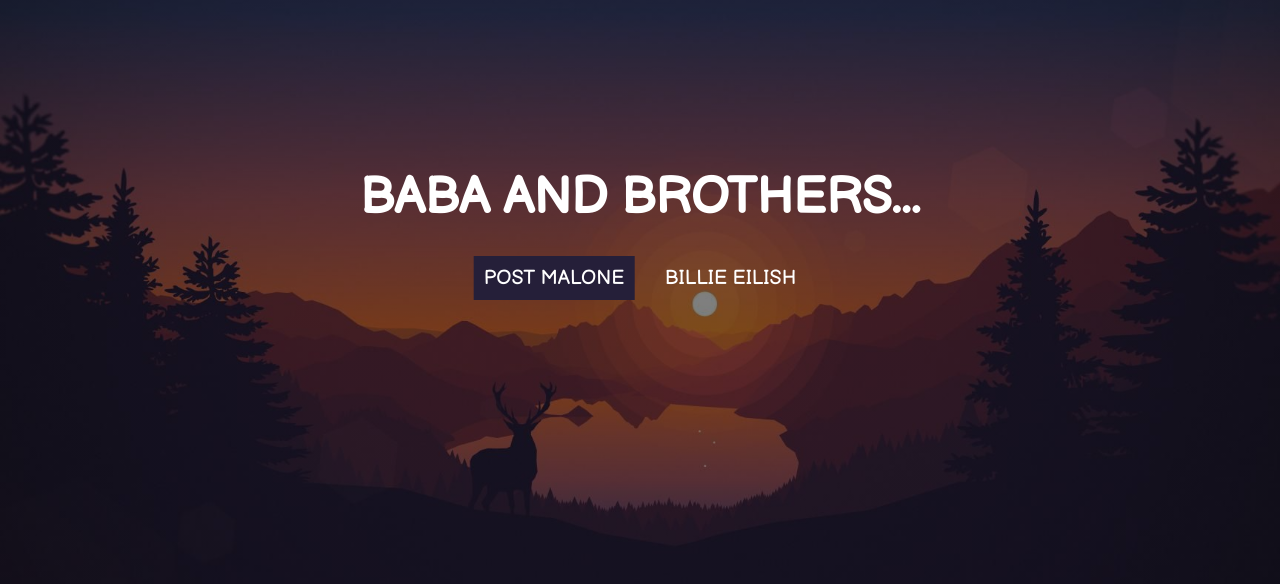
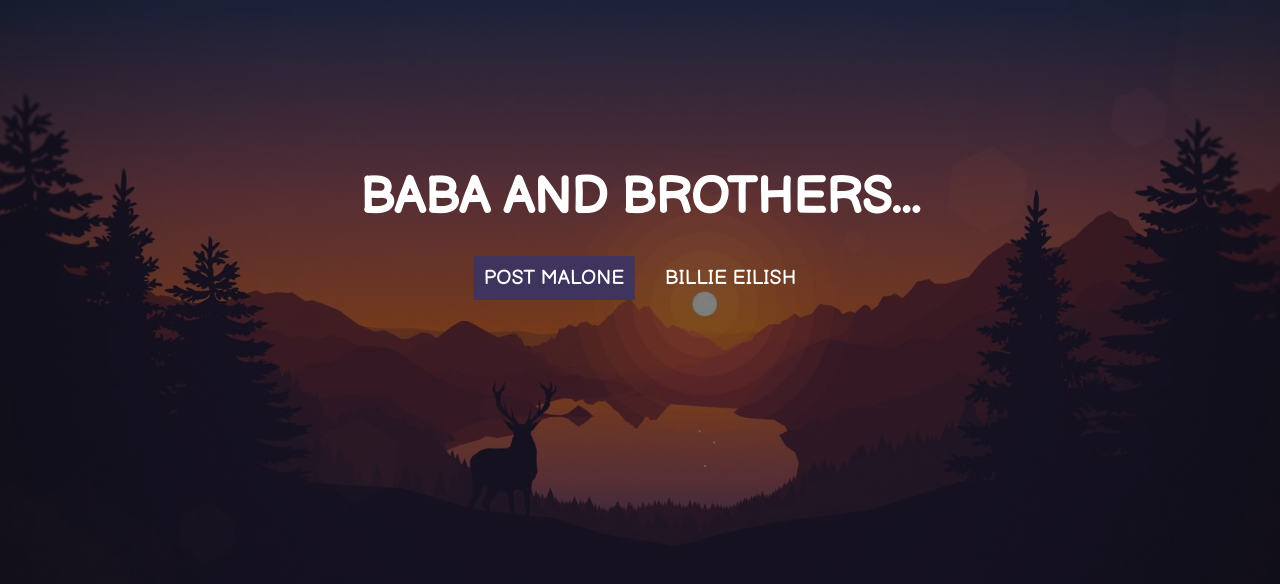
Before and after one commit to shazam99/shazam-baba.github.io, a plain HTML site: page index.html in a window 1280 px wide. In both pictures the pointer is over the link "POST MALONE". Shown: the part 122-706 px from the top of the page. Drawn offline with Linux system fonts and the light colour scheme.

Commit message:
Update index.css

```diff
--- a/index.css
+++ b/index.css
@@ -73,7 +73,7 @@
 }
 .btn:hover{
 
-  background-color: #251F39;
+  background-color: #3E345E;
   color: #fff;
 
 
```
